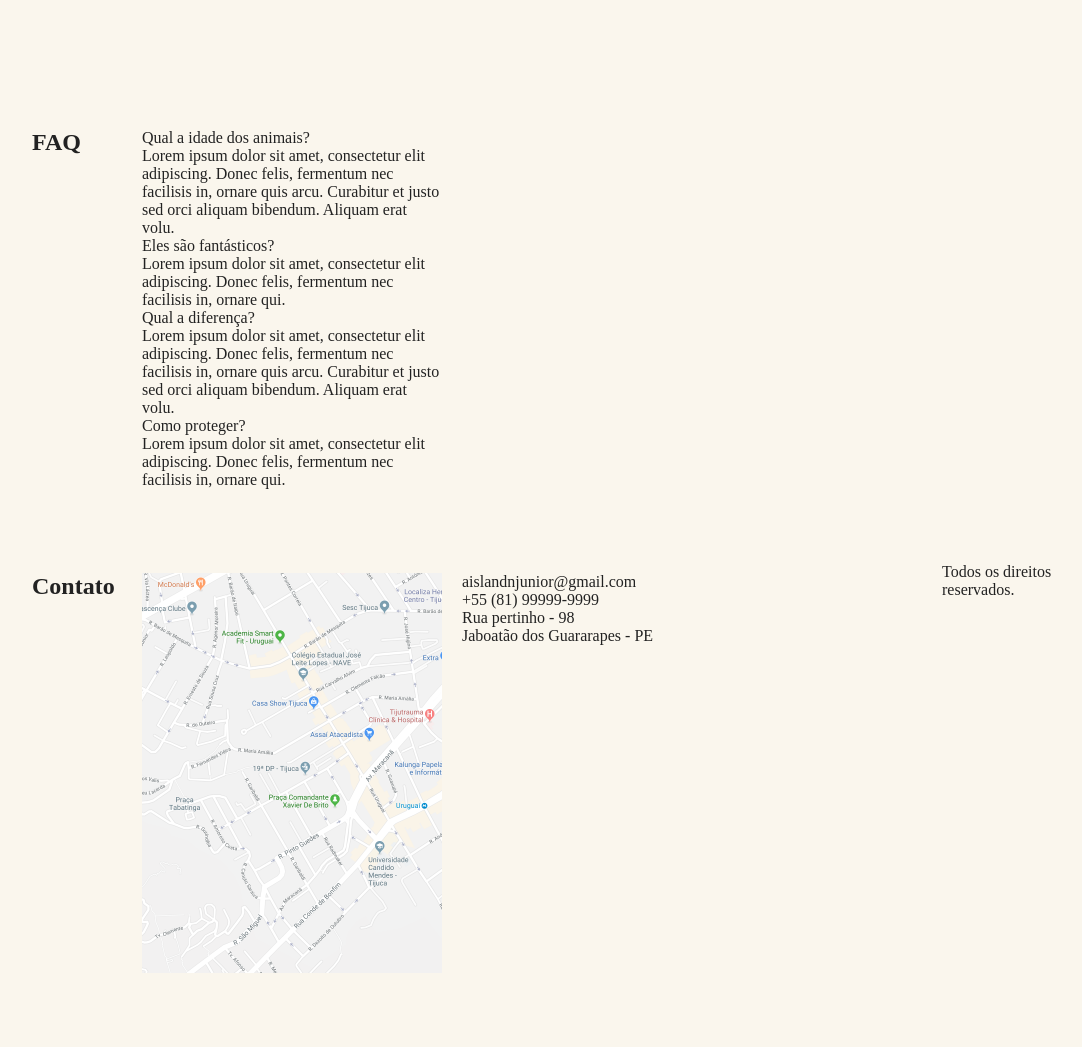
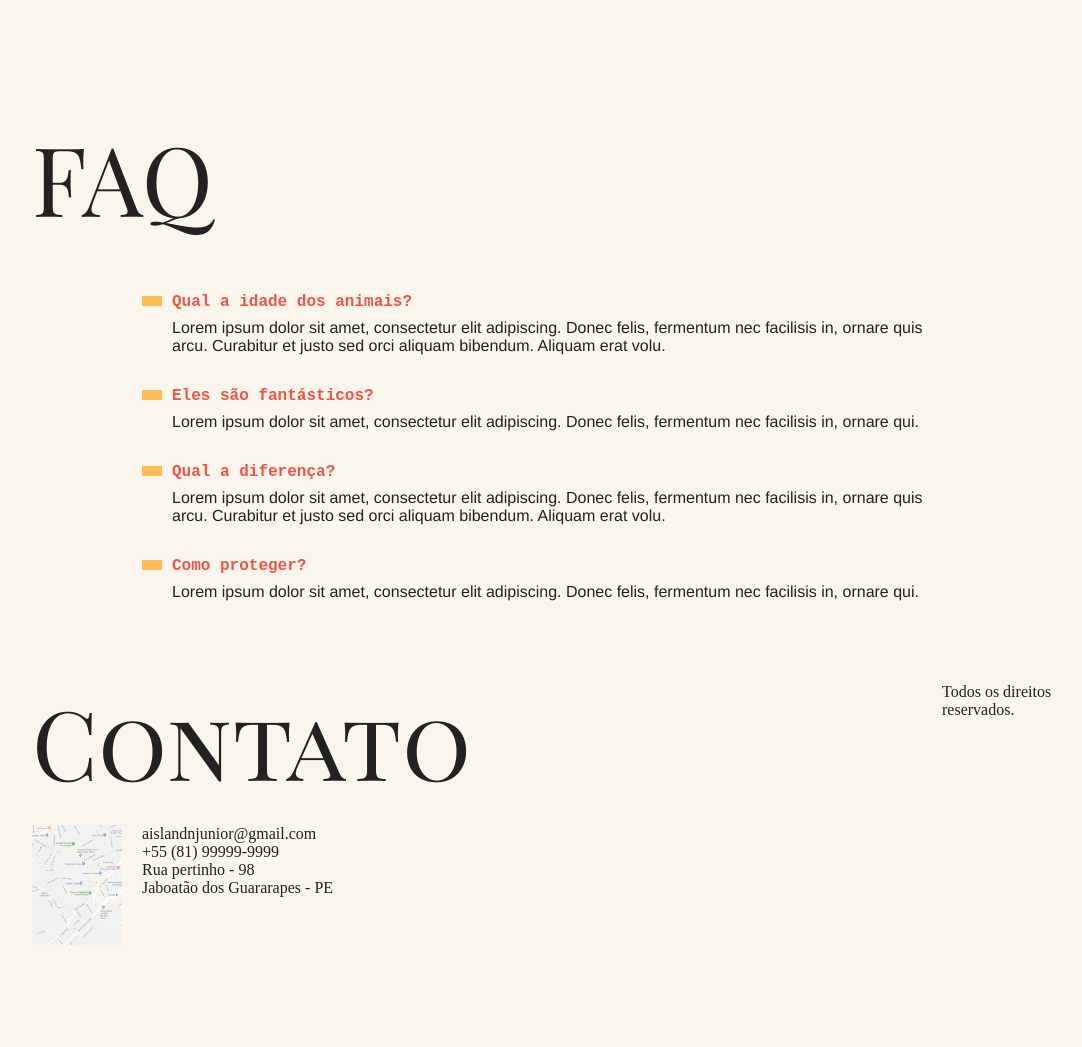
Before and after one commit to AislanDayvson/projeto-animaisfantasticos, a plain HTML site: page index.html in a window 1280 px wide. Shown: the part 2244-3291 px from the top of the page, without its empty margins (158-1240 px from the left). After the commit the page ends 3263 px from the top, so only its background shows below. Drawn offline with Linux system fonts and the light colour scheme.

Commit message:
feat: estilizando a seção de FAQ

```diff
--- /dev/null
+++ b/css/faq/faq.css
@@ -0,0 +1,26 @@
+.faq-lista{
+  grid-column: 2 / 4;
+}
+
+.faq-lista dt{
+  font-family: 'IBM Plex Mono', monospace;
+  font-weight: bold;
+  margin-top: 2rem;
+  margin-bottom: .5rem;
+  color: #e54;
+}
+
+.faq-lista dt::before{
+  content: "";
+  display: inline-block;
+  width: 20px;
+  height: 10px;
+  margin-right: 10px;
+  background: #fb5;
+}
+
+.faq-lista dd{
+  font-family: Helvetica, Arial;
+  margin-bottom: .5rem;
+  margin-left: 30px;
+}
--- a/css/style.css
+++ b/css/style.css
@@ -1,3 +1,4 @@
 @import "./global/config.css";
 @import "./menu/menu.css";
 @import "./animais/animais.css";
+@import "./faq/faq.css";
--- a/index.html
+++ b/index.html
@@ -76,8 +76,8 @@
     </section>
 
     <section class="grid-section faq" id="faq">
-      <h1>FAQ</h1>
-      <dl>
+      <h1 class="titulo">FAQ</h1>
+      <dl class="faq-lista">
         <dt>Qual a idade dos animais?</dt>
         <dd>Lorem ipsum dolor sit amet, consectetur elit adipiscing. Donec felis, fermentum nec facilisis in, ornare quis arcu. Curabitur et justo sed orci aliquam bibendum. Aliquam erat volu.</dd>
         <dt>Eles são fantásticos?</dt>
@@ -90,7 +90,7 @@
     </section>
 
     <section class="grid-section contato" id="contato">
-      <h1>Contato</h1>
+      <h1 class="titulo">Contato</h1>
       <div class="mapa">
         <img src="./img/mapa.png">
       </div>
```
Also changed, not shown: css/animais/animais.css (line endings or trailing spaces).
